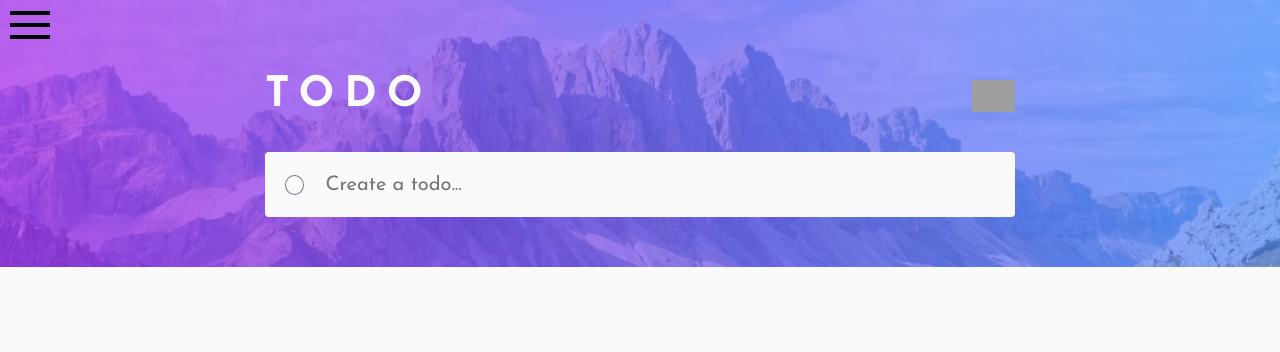
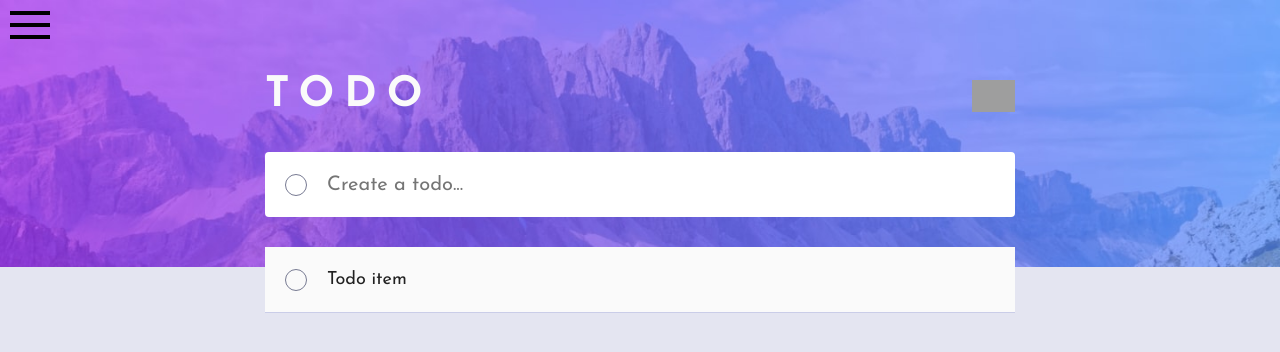
Before and after one commit to akash-starvin/FrontEnd-Mentor, an Angular app: page /todo-app in a window 1280 px wide. Shown: the top 352 px of the page. Built offline with nearby package versions, Linux system fonts and the light colour scheme; grey boxes are pictures that could not be loaded.

Commit message:
Todo app: Designed todo card component

```diff
--- a/src/app/todo-app/components/home/home.component.html
+++ b/src/app/todo-app/components/home/home.component.html
@@ -1,4 +1,4 @@
-<section [ngClass]="isDarkMode ? 'dark-theme' : 'light-theme'">
+<section [ngClass]="{'dark-theme': isDarkMode}">
   <div class="container">
     <div class="d-flex space-between logo-wrapper">
       <h1 class="logo-text">TODO</h1>
@@ -24,5 +24,6 @@
         (keyup.enter)="addToList()"
       />
     </div>
+    <todo-card [theme]="isDarkMode"></todo-card>
   </div>
 </section>
--- a/src/app/todo-app/components/home/home.component.scss
+++ b/src/app/todo-app/components/home/home.component.scss
@@ -8,6 +8,7 @@ section {
   background-size: contain;
   background-position: top center;
   padding: 20px;
+  background-color: variables.$very-light-grayish-blue;
 }
 
 .logo-wrapper {
@@ -28,14 +29,14 @@ section {
 }
 
 .user-input-wrapper {
-  background-color: variables.$very-light-gray;
+  background-color: white;
   margin-bottom: 10px;
   height: 45px;
   border-radius: 4px;
 
   .check-box {
-    height: 18px;
-    width: 18px;
+    height: 20px;
+    width: 20px;
     border-radius: 50%;
     border: 1px solid variables.$dark-grayish-blue;
     margin: 0 20px;
@@ -45,11 +46,11 @@ section {
     outline: none;
     border: none;
     height: 30px;
-    width: -webkit-fill-available;
-    background-color: variables.$very-light-gray;
+    width: 90%;
+    background-color: white;
     font-family: variables.$font-family;
     font-weight: 400;
-    margin-right: 20px;
+    padding: 0;
   }
 }
 
@@ -90,7 +91,7 @@ section {
 
   .user-input-wrapper {
     height: 65px;
-    margin: 40px auto;
+    margin: 40px auto 30px auto;
 
     input{
       font-size: 20px;
--- /dev/null
+++ b/src/app/todo-app/components/todo-card/todo-card.component.html
@@ -0,0 +1,30 @@
+<div
+  [ngClass]="{ 'dark-theme': theme }"
+  class="d-flex align-center cursor-pointer card-wrapper"
+>
+  <div
+    class="d-flex align-center justify-center check-box"
+    (click)="completed()"
+    [ngClass]="{ 'fill-circle': isComplete }"
+  >
+    <img
+      *ngIf="isComplete"
+      src="../../../../assets/todo-app/icons/icon-check.svg"
+      alt="check"
+      height="12"
+    />
+  </div>
+  <h5 class="card-text" [ngClass]="{ 'strike-out': isComplete }">Todo item</h5>
+  <img
+    *ngIf="!theme"
+    class="delete-icon"
+    src="../../../../assets/todo-app/icons/icon-cross.svg"
+    alt="close"
+  />
+  <img
+    *ngIf="theme"
+    class="delete-icon"
+    src="../../../../assets/todo-app/icons/icon-cross-dark.svg"
+    alt="close"
+  />
+</div>
--- /dev/null
+++ b/src/app/todo-app/components/todo-card/todo-card.component.scss
@@ -0,0 +1,64 @@
+@use "../../../../assets/sass/common.scss";
+@use "../../../../assets/todo-app/sass/variables.scss";
+
+.card-wrapper {
+  background-color: variables.$very-light-gray;
+  height: 45px;
+  border-bottom: 1px solid variables.$light-grayish-blue;
+
+  .check-box {
+    height: 20px;
+    width: 20px;
+    border-radius: 50%;
+    border: 1px solid variables.$dark-grayish-blue;
+    margin: 0 20px;
+  }
+
+  .card-text {
+    width: 83%;
+    background-color: variables.$very-light-gray;
+    font-family: variables.$font-family;
+    font-weight: 400;
+    margin: 0;
+    font-size: 14px;
+  }
+
+  .delete-icon {
+    display: none;
+  }
+
+  .fill-circle {
+    background: variables.$check-background;
+  }
+
+  .strike-out{
+    text-decoration: line-through;
+    opacity: .5;
+  }
+}
+
+.card-wrapper:hover .delete-icon {
+  display: block;
+  margin: 0 20px;
+  height: 14px;
+}
+
+.dark-theme {
+  background-color: variables.$very-dark-grayish-blue-2;
+  border-bottom: 1px solid variables.$dark-grayish-blue;
+
+  .card-text {
+    background-color: variables.$very-dark-grayish-blue-2;
+    color: variables.$light-grayish-blue;
+  }
+}
+
+@media only screen and (min-width: 768px) {
+  .card-wrapper {
+    height: 65px;
+
+    .card-text {
+      font-size: 18px;
+    }
+  }
+}
--- /dev/null
+++ b/src/app/todo-app/components/todo-card/todo-card.component.ts
@@ -0,0 +1,21 @@
+import { Component, Input, OnInit } from '@angular/core';
+
+@Component({
+  selector: 'todo-card',
+  templateUrl: './todo-card.component.html',
+  styleUrls: ['./todo-card.component.scss'],
+})
+export class TodoCardComponent implements OnInit {
+  @Input() theme: any;
+
+  isComplete: boolean = false;
+
+  constructor() {}
+
+  ngOnInit(): void {}
+
+  completed() {
+    console.log('Comp');
+    this.isComplete = !this.isComplete;
+  }
+}
--- a/src/app/todo-app/todo-app.module.ts
+++ b/src/app/todo-app/todo-app.module.ts
@@ -4,11 +4,13 @@ import { CommonModule } from '@angular/common';
 import { TodoAppRoutingModule } from './todo-app-routing.module';
 import { HomeComponent } from './components/home/home.component';
 import { FormsModule } from '@angular/forms';
+import { TodoCardComponent } from './components/todo-card/todo-card.component';
 
 
 @NgModule({
   declarations: [
-    HomeComponent
+    HomeComponent,
+    TodoCardComponent
   ],
   imports: [
     CommonModule,
--- a/src/assets/sass/common.scss
+++ b/src/assets/sass/common.scss
@@ -16,6 +16,10 @@
 
 .space-arround {
   justify-content: space-around;
+}
+
+.justify-center {
+  justify-content: center;
 }
 
 .flex-end {
--- a/src/assets/todo-app/sass/variables.scss
+++ b/src/assets/todo-app/sass/variables.scss
@@ -1,16 +1,19 @@
-@import url('https://fonts.googleapis.com/css2?family=Josefin+Sans:wght@400;700&display=swap');
+@import url("https://fonts.googleapis.com/css2?family=Josefin+Sans:wght@400;700&display=swap");
 
-$font-family: 'Josefin Sans', sans-serif;
+$font-family: "Josefin Sans", sans-serif;
 
-$bg-mobile-light: '../../../../assets/todo-app/images/bg-mobile-light.jpg';
-$bg-mobile-dark: '../../../../assets/todo-app/images/bg-mobile-dark.jpg';
-$bg-desktop-light: '../../../../assets/todo-app/images/bg-desktop-light.jpg';
-$bg-desktop-dark: '../../../../assets/todo-app/images/bg-desktop-dark.jpg';
-
+$bg-mobile-light: "../../../../assets/todo-app/images/bg-mobile-light.jpg";
+$bg-mobile-dark: "../../../../assets/todo-app/images/bg-mobile-dark.jpg";
+$bg-desktop-light: "../../../../assets/todo-app/images/bg-desktop-light.jpg";
+$bg-desktop-dark: "../../../../assets/todo-app/images/bg-desktop-dark.jpg";
 
 // Primary colors
 $bright-blue: hsl(220, 98%, 61%);
-// $bheck-background: linear-gradient hsl(192, 100%, 67%) to hsl(280, 87%, 65%);
+$check-background: linear-gradient(
+  90deg,
+  rgba(87, 221, 255, 1) 0%,
+  rgba(192, 88, 243, 1) 100%
+);
 
 // Light Theme
 $very-light-gray: hsl(0, 0%, 98%);
```
Also changed, not shown: src/assets/todo-app/icons/icon-cross-dark.svg (added), 1 other file (tests, documents, lock files or other folders).
